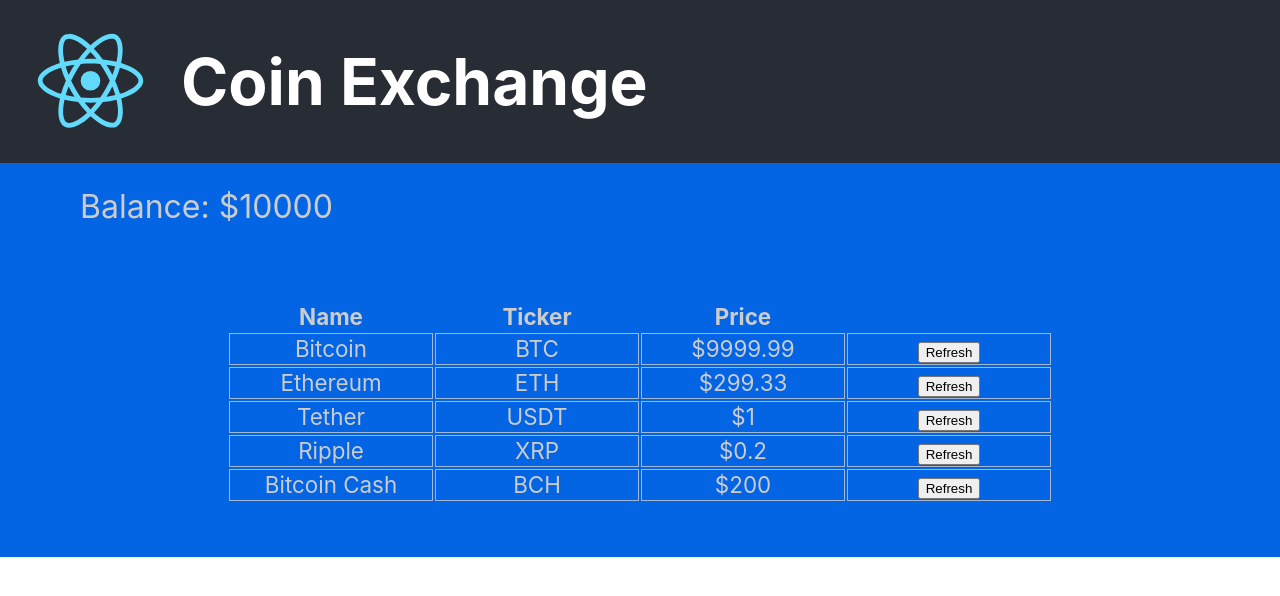
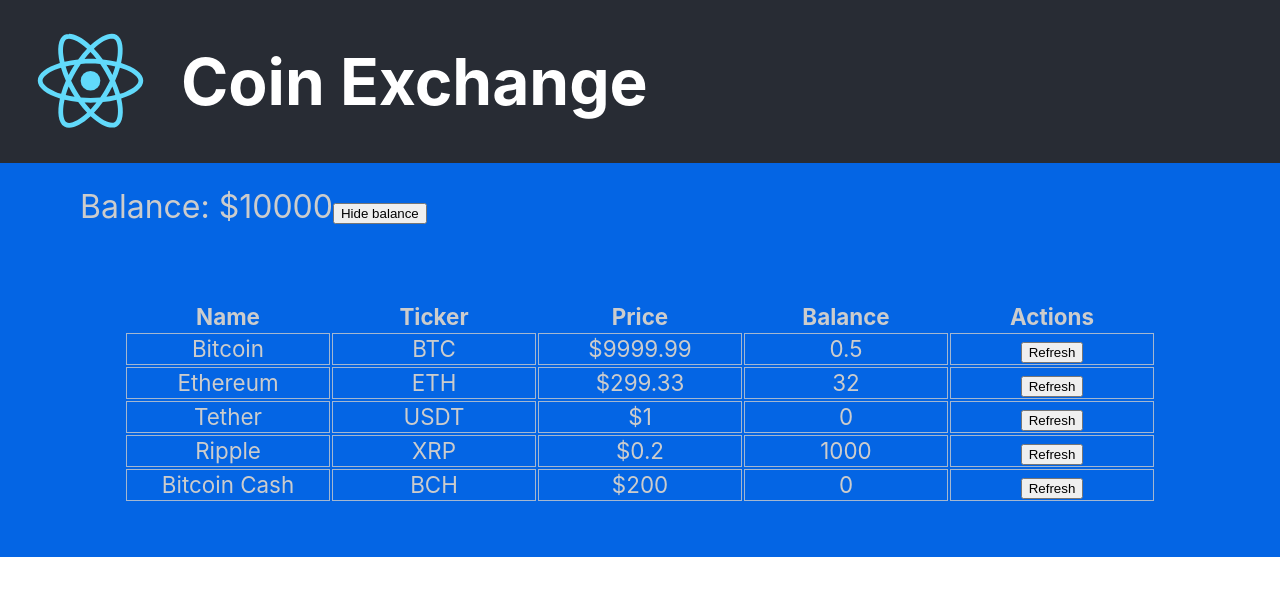
Before and after one commit to sbelka-1703/coin-exchange, a React (Create React App) app: page / in a window 1280 px wide. Shown: the top 596 px of the page. Built offline with nearby package versions, Linux system fonts and the light colour scheme.

Commit message:
class properties

```diff
--- a/src/App.js
+++ b/src/App.js
@@ -18,21 +18,20 @@
 
 
 class App extends React.Component {
-
-  constructor(props){
-
-    super(props);
-    this.state = {
+  state = {
     balance: 10000,
+    showBalance: true,
     coinData: [
     {
       name: 'Bitcoin',
       ticker: 'BTC',
+      balance : 0.5,
       price: 9999.99
     },
     {
       name: 'Ethereum',
       ticker: 'ETH',
+      balance: 32,
       price: 299.33
 
     },
@@ -40,17 +39,20 @@
     {
       name: 'Tether',
       ticker: 'USDT',
+      balance: 0,
       price: 1.0
 
     },
     {
       name: 'Ripple',
       ticker: 'XRP',
+      balance: 1000,
       price: 0.2
     },
     {
       name: 'Bitcoin Cash',
       ticker: 'BCH',
+      balance: 0,
       price: 200
     }
     ]
@@ -60,26 +62,25 @@
 
   }
 
-    this.handleRefresh = this.handleRefresh.bind(this);
+  handleBalanceVisibilityChange = () =>{
+    this.setState(function (oldState){
+    return{
+      ...oldState,
+      showBalance: !oldState.showBalance
     }
-  handleRefresh(valueChangeTicker){
-    const newCoinsData = this.state.coinData.map( function ({name,ticker, price} ){
+    }
 
-    let newPrice = price;
-    if (valueChangeTicker === ticker){
+      )
+  }
+  handleRefresh = (valueChangeTicker) => {
+    const newCoinsData = this.state.coinData.map( function (values){
+    let newValues = {...values};
+    if (valueChangeTicker === values.ticker){
       const randomPercetnage = 0.995 + Math.random() * 0.01;
-      newPrice = newPrice * randomPercetnage;
-
-
-
-
+      newValues.price *= randomPercetnage;
     };
 
-        return{
-          ticker,
-          name,
-          price: newPrice
-        }
+        return newValues;
     });
 
 
@@ -91,8 +92,13 @@
     return (
     <Div >
         <ExchangeHeader />
-        <AccountBalance amount={this.state.balance} />
-        <CoinList coinData = {this.state.coinData} handleRefresh ={this.handleRefresh} />
+        <AccountBalance amount={this.state.balance}
+        showBalance = {this.state.showBalance}
+        handleBalanceVisibilityChange = {this.handleBalanceVisibilityChange} />
+        <CoinList
+        coinData = {this.state.coinData}
+        showBalance={this.state.showBalance}
+        handleRefresh ={this.handleRefresh} />
 
     </Div>
   );}
--- a/src/components/AccountBalance/AccountBalance.jsx
+++ b/src/components/AccountBalance/AccountBalance.jsx
@@ -11,10 +11,16 @@
 
 export default class AccountBalance extends Component {
     render() {
+        const buttonText = this.props.showBalance ? 'Hide balance' : 'Show balance'
+        let content = null;
+        if (this.props.showBalance){
+              content = <>Balance: ${this.props.amount}</>
+        }
         return (
             <>
             <Section >
-             Balance: ${this.props.amount}
+             {content}
+             <button onClick = {this.props.handleBalanceVisibilityChange}>{buttonText}</button>
             </Section>
 
             </>
--- a/src/components/Coin/Coin.jsx
+++ b/src/components/Coin/Coin.jsx
@@ -12,17 +12,13 @@
 
 
 export default class Coin extends Component {
-        constructor(props){
-            super(props);
-            this.handleClick = this.handleClick.bind(this);
-        }
 
-    handleClick(event){
+
+    handleClick = (event) => {
         event.preventDefault();
 
         this.props.handleRefresh(this.props.ticker);
-    /*
-        */
+
 
 
     }
@@ -32,6 +28,7 @@
                 <Td>{this.props.name}</Td>
                 <Td>{this.props.ticker}</Td>
                 <Td>${this.props.price}</Td>
+                {this.props.showBalance ? <Td> {this.props.balance}</Td> : null}
 
             <Td>
                 <form action="#" method="POST">
--- a/src/components/CoinList/CoinList.jsx
+++ b/src/components/CoinList/CoinList.jsx
@@ -24,18 +24,22 @@
                 <th>Name</th>
                 <th>Ticker</th>
                 <th>Price</th>
+                {this.props.showBalance ? <th>Balance</th> : null}
+                <th>Actions</th>
 
 
               </Tr>
             </thead>
             <tbody>
               {
-                this.props.coinData.map(({name, ticker,price}) =>
+                this.props.coinData.map(({name, ticker,price, balance}) =>
 
                 <Coin key={ticker}
                 handleRefresh = {this.props.handleRefresh}
                 name={name}
                 ticker={ticker}
+                showBalance = {this.props.showBalance}
+                balance = {balance}
                 price={price} />)
               }
 
```
Lines whose indentation alone changed are shown as unchanged.
